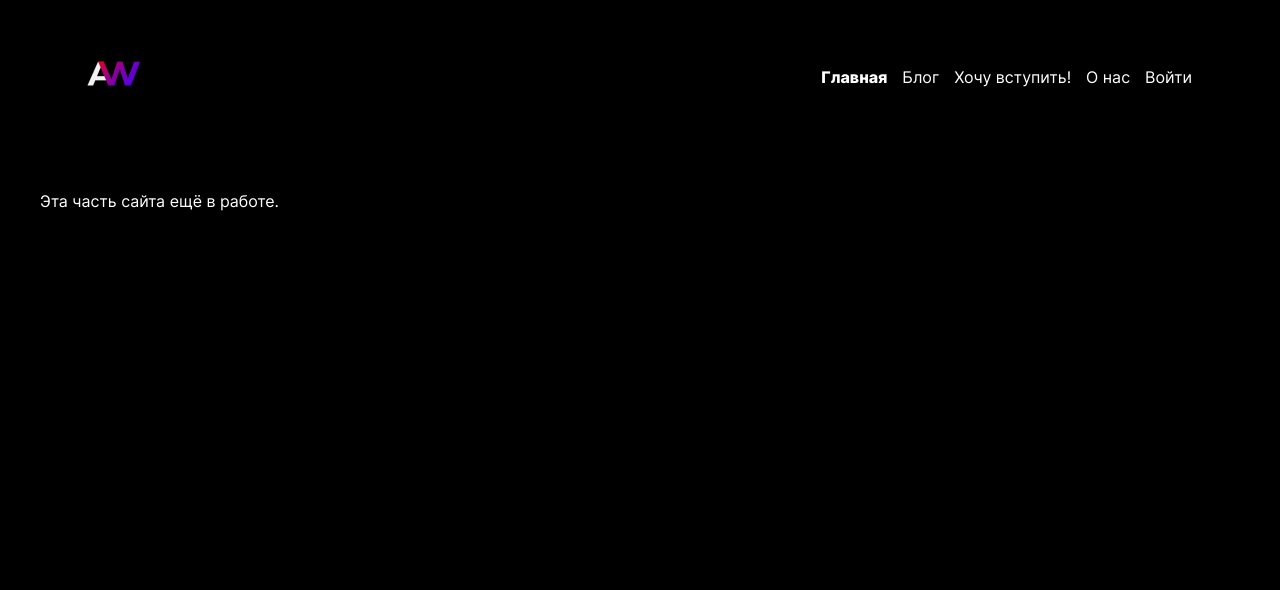
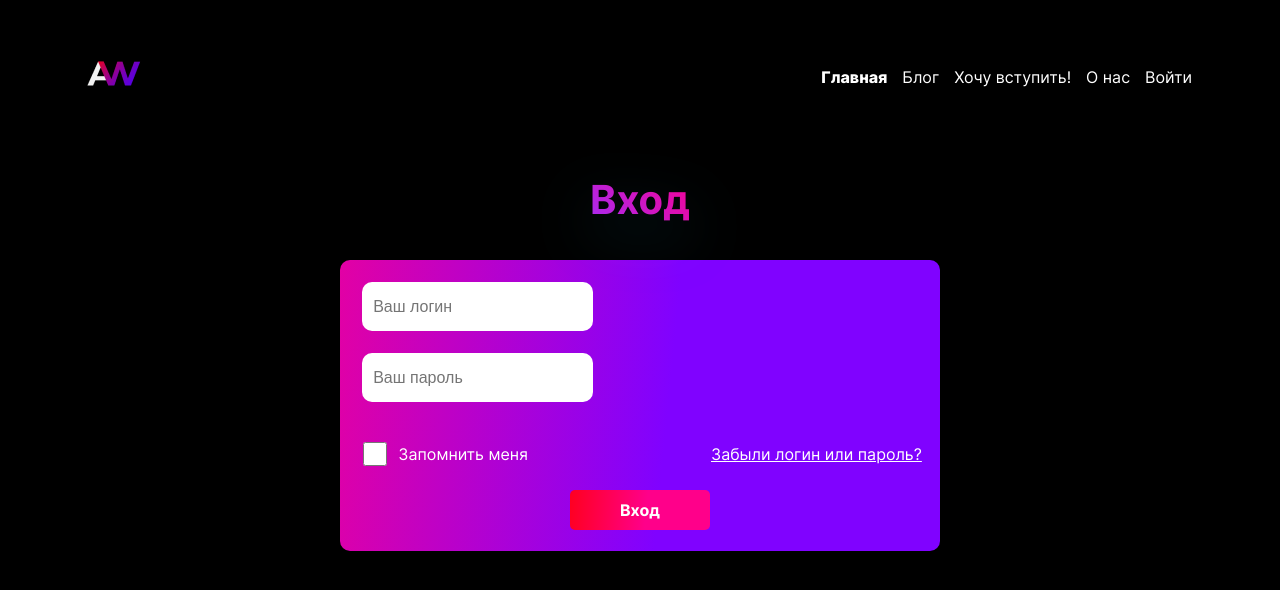
Before and after one commit to Isas2g/WEB-studio-project, a Vue app: page /entry in a window 1280 px wide. Shown: the top 590 px of the page. Built offline with nearby package versions, Linux system fonts and the light colour scheme.

Commit message:
login page added (in process)

```diff
--- /dev/null
+++ b/src/pages/Login/Login.vue
@@ -0,0 +1,109 @@
+<template>
+  <main class="main container">
+    <h1 class="main__title title">Вход</h1>
+    <section class="main block">
+      <form class="main__form form" id="form">
+        <input
+            class="form__input name"
+            type="text"
+            id="name"
+            name="name"
+            placeholder="Ваш логин"
+        />
+        <input
+            class="form__input password"
+            type="text"
+            id="password"
+            name="password"
+            placeholder="Ваш пароль"
+        />
+      </form>
+      <button class="main__more-btn more-btn" form="form">Вход</button>
+      <p class="main__check-btn text"><input class="main__check-btn check-btn" type="checkbox" name="remember" value="Запомнить меня"><label for="">Запомнить меня</label></p>
+      <router-link class="main__forgotten forgotten" to="/recovery"
+      >Забыли логин или пароль?
+      </router-link
+      >
+    </section>
+  </main>
+</template>
+
+<script>
+export default {
+  name: "Login"
+}
+</script>
+
+<style scoped lang="scss">
+.main {
+  display: flex;
+  flex-direction: column;
+  align-items: center;
+}
+.title {
+  margin-bottom: 3%;
+}
+.block {
+  background: linear-gradient(95.68deg, #FF008A -16.11%, #8002FF 54.53%);
+  border-radius: 10px;
+  width: 50%;
+  display: grid;
+  grid-row-gap: 5px;
+  grid-column-gap: 1px;
+  grid-template-columns: 2fr 1fr 2fr;
+  grid-template-areas:
+      "name name name"
+      "password password password"
+      "text . forgotten"
+      ". login .";
+}
+.form {
+  border-radius: 5px;
+  margin-top: 5%;
+  margin-left: 5%;
+}
+
+.form__input {
+  border-radius: 10px;
+  width: 100%;
+  border: none;
+  font-size: 16px;
+  margin: 5%;
+  padding-left: 5%;
+}
+
+.name {
+  grid-area: name;
+  height: 47px;
+}
+
+.password {
+  grid-area: password;
+  height: 47px;
+}
+.more-btn {
+  grid-area: login;
+  margin-bottom: 15%;
+}
+.check-btn {
+  height: 24px;
+  width: 24px;
+  margin-left: 10%;
+  margin-right: 5%;
+}
+.forgotten {
+  grid-area: forgotten;
+  margin-right: 2%;
+  text-decoration: underline;
+}
+.text {
+  grid-area: text;
+  display: flex;
+  align-items: center;
+}
+
+input[type="text"] {
+  background: #ffffff;
+  color: linear-gradient(95.68deg, #FF008A -16.11%, #8002FF 54.53%);
+}
+</style>
--- a/src/pages/Main/MainPage.vue
+++ b/src/pages/Main/MainPage.vue
@@ -311,7 +311,6 @@ export default {
 }
 @media (max-width: 1440px) {
 }
-
 @media (max-width: 1024px) {
   .main {
     margin-left: 5%;
--- a/src/router/index.js
+++ b/src/router/index.js
@@ -6,6 +6,7 @@ import JoinPage from "../pages/Join/JoinPage.vue";
 import OurProjects from "@/pages/Projects/OurProjects";
 import FeedbackPage from "../pages/Feedback/FeedbackPage";
 import WorkInProgress from "../components/WorkInProgress";
+import Login from "@/pages/Login/Login";
 
 
 Vue.use(VueRouter)
@@ -43,6 +44,11 @@ const routes = [
     },
     {
         path: '/entry',
+        name: 'Login',
+        component: Login
+    },
+    {
+        path: '/recovery',
         name: 'WorkInProgress',
         component: WorkInProgress
     }
```
